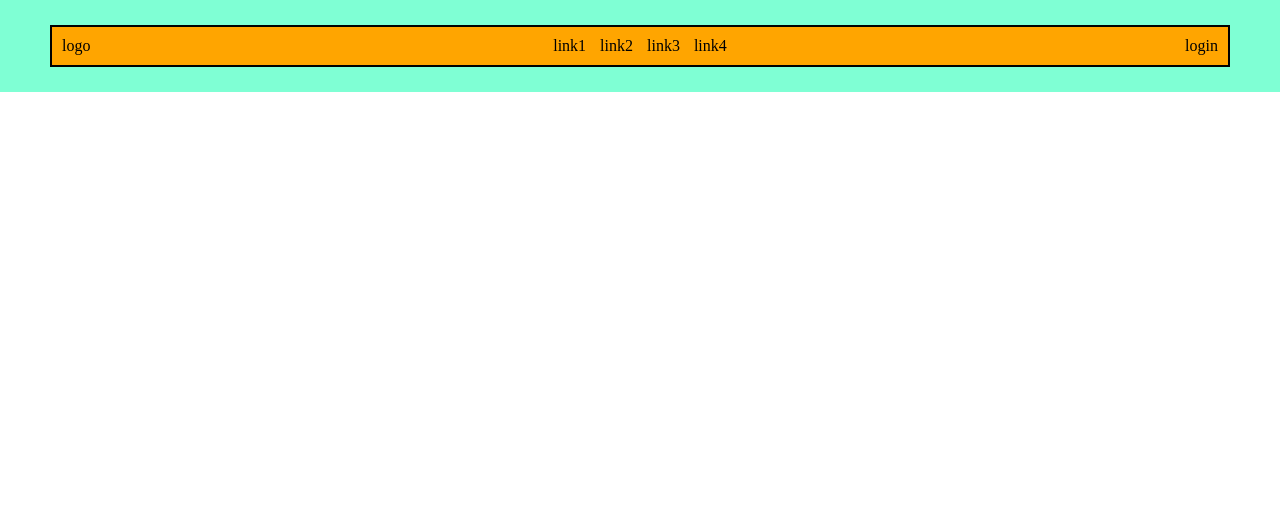
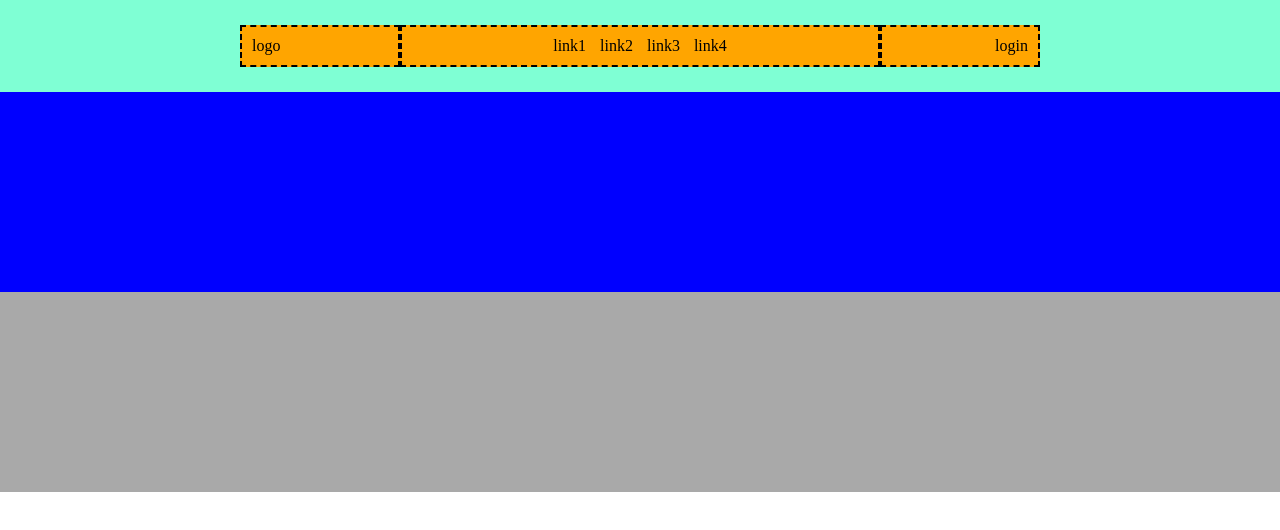
Before and after one commit to danielemurgioni/htmlcss-struttura-discord, a plain HTML site: page index.html in a window 1280 px wide. Drawn offline with Linux system fonts and the light colour scheme.

Commit message:
[UPD] Updated header style

```diff
--- a/css/style.css
+++ b/css/style.css
@@ -5,10 +5,8 @@
 }
 
 .container{
-    max-width: 1180px;
+    max-width: 800px;
     margin: 0 auto;
-    padding: 10px;
-    border: 2px solid black;
     display: flex;
 }
 
@@ -28,7 +26,6 @@
 
 header{
     padding: 25px 0px;
-    background-color: aquamarine;
 }
 
 #header-links{
@@ -46,6 +43,14 @@ header{
 
 /*fine header*/
 
+/*main*/
+
+/*fine main*/
+
+/*footer*/
+
+/*fine footer*/
+
 /*utility*/
 
 .j-content{
@@ -56,6 +61,31 @@ header{
     background-color: orange;
 }
 
+.bg-aquamarine{
+    background-color: aquamarine;
+}
+
+.bg-blue{
+    background-color: blue;
+}
+
+.bg-darkgrey{
+    background-color: darkgrey;
+}
+
+
+.h-200{
+    height: 200px;
+}
+
 .text-right{
     text-align: right;
 }
+
+.border{
+    border: 2px dashed black;
+}
+
+.p-10{
+    padding: 10px;
+}
--- a/index.html
+++ b/index.html
@@ -8,10 +8,10 @@
 </head>
 <body>
     <!-- header -->
-    <header>
+    <header class="bg-aquamarine">
         <div class="container j-content bg-orange">
-            <div class="left-col">logo</div>
-            <div class="center-col">
+            <div class="left-col border p-10">logo</div>
+            <div class="center-col border p-10">
                 <div id="header-links">
                     <ul>
                         <li>link1</li>
@@ -21,12 +21,12 @@
                     </ul>
                 </div>
             </div>
-            <div class="right-col text-right">login</div>
+            <div class="right-col text-right border p-10">login</div>
         </div>
     </header>
     <!-- main -->
-    <main></main>
+    <main class="bg-blue h-200"></main>
     <!-- footer -->
-    <footer></footer>
+    <footer class="bg-darkgrey h-200"></footer>
 </body>
 </html>
```
